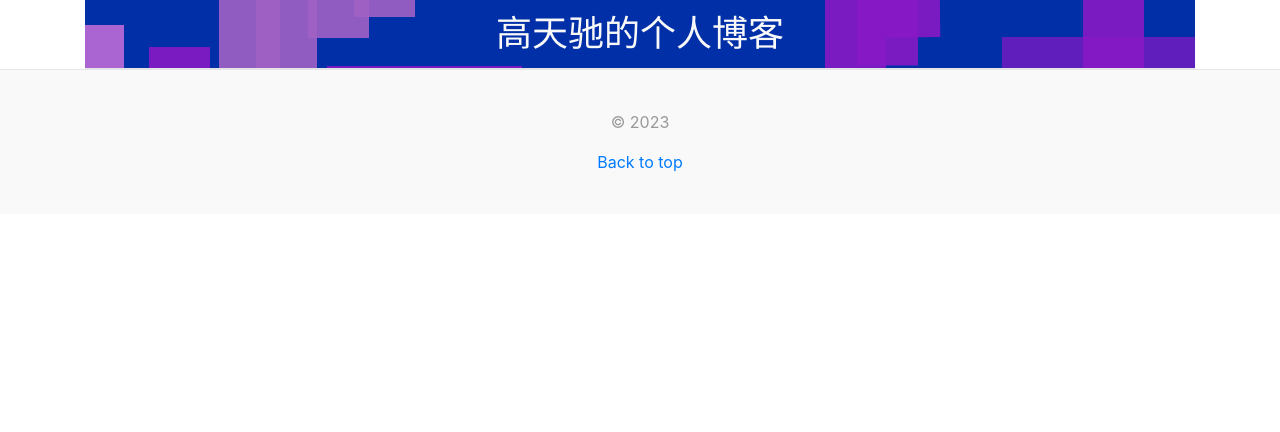
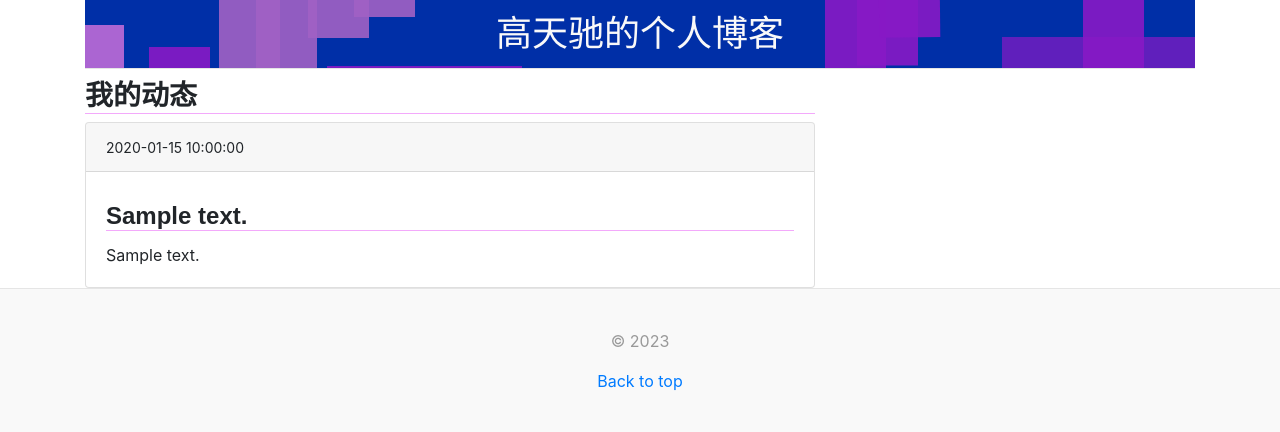
Before and after one commit to gaotianchi/myblog, a Flask app: template myblog/templates/page/home.html in a window 1280 px wide. Shown: the top 432 px of the page. Run offline with Flask 3, Linux system fonts and the light colour scheme; the template is opened without the code that fills it: most values are stand-ins (such as "Sample title", 1, 10 or a date in 2020); some libraries are stand-ins or nearby versions; some web fonts are replaced.

Commit message:
✨ feat: 添加 home 动态页
计划将 git 日志作为 home 的主要元素，并以卡片的形式呈现给访问者。当前确定了home主体的布局，接下来需要添加模型的数据种类。

```diff
--- a/myblog/setting.py
+++ b/myblog/setting.py
@@ -18,6 +18,8 @@ class BaseConfig:
     POSTSPACE = os.path.join(DATA_DIR, "文章")
     WRITINGSPACE = os.path.join(DATA_DIR, "writingspace.json")
 
+    GIT_REPO_PATH = basedir
+
     for path in [LOG_DIR, DATA_DIR]:
         if not os.path.exists(path):
             os.makedirs(path, exist_ok=True)
--- a/myblog/templates/page/home.html
+++ b/myblog/templates/page/home.html
@@ -2,5 +2,31 @@
 
 
 {% block main %}
+<div class="row">
+    <div class="col-md-8">
+        <h3>我的动态</h3>
+        {% if logs %}
 
+        {% for log in logs %}
+        {% if log.body %}
+        <div class="card">
+            <div class="card-header">
+                <small>{{ log.date }} </small>
+            </div>
+            <div class="card-body">
+                <h4 class="card-title">{{ log.summary }}</h4>
+                <p class="card-text">{{ log.body }}</p>
+            </div>
+            <!-- <div class="card-footer text-muted">
+            Footer
+        </div> -->
+        </div>
+        {% endif %}
+        {% endfor %}
+
+        {% else %}
+        <p>暂时还没有发布任何动态</p>
+        {% endif %}
+    </div>
+</div>
 {% endblock main %}
```
Also changed, not shown: myblog/view/user.py (+7 -6 lines).
